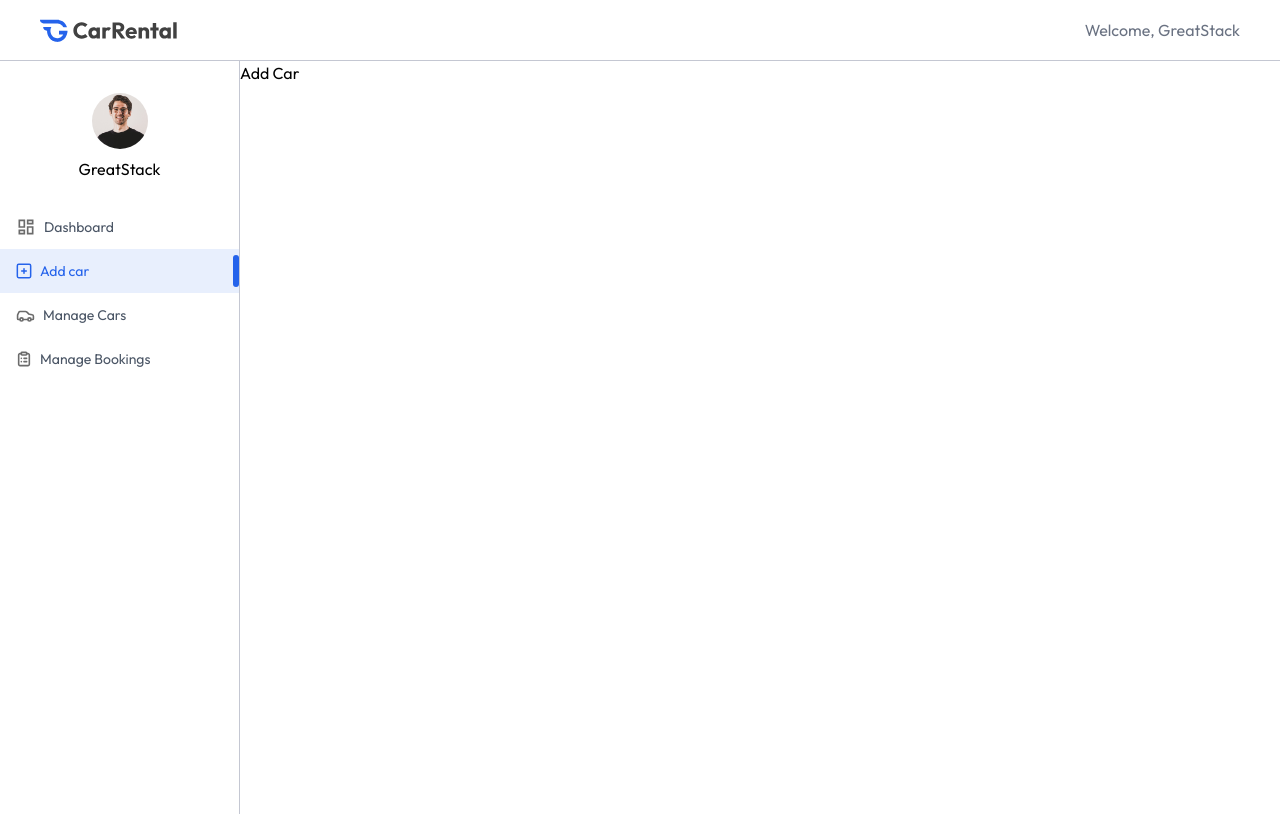
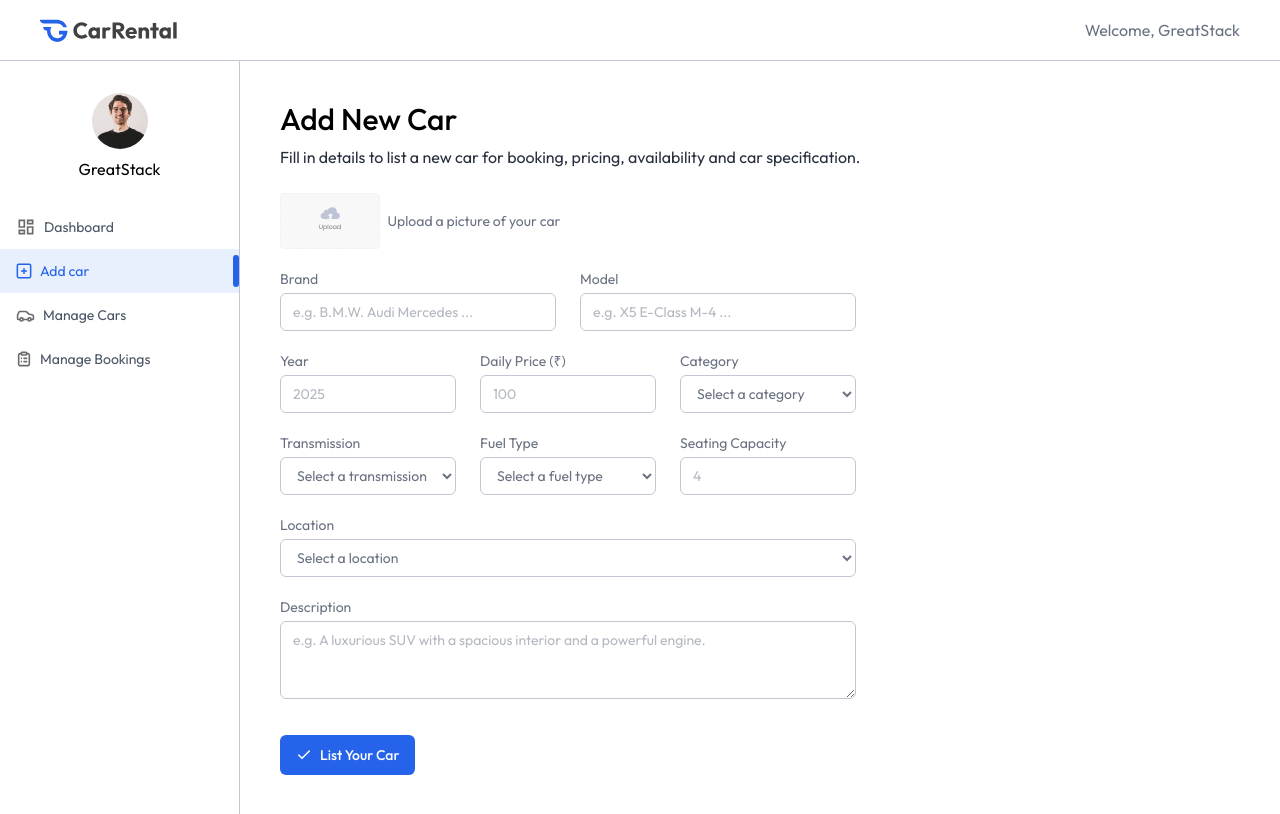
Before and after one commit to bharat-code99/car-rental, a React (Vite) app in the folder frontend/: page /owner/add-car in a window 1280 px wide. Shown: the top 814 px of the page. Built offline with nearby package versions, Linux system fonts and the light colour scheme.

Commit message:
Completed Add Car Page

```diff
--- a/frontend/src/pages/owner/AddCar.tsx
+++ b/frontend/src/pages/owner/AddCar.tsx
@@ -1,3 +1,197 @@
+import { useState, type FormEvent } from "react";
+import Title from "../../components/owner/Title";
+import { assets } from "../../assets/assets";
+
 export default function AddCar() {
-  return <h1>Add Car</h1>;
+  const [image, setImage] = useState<File>();
+  const [car, setCar] = useState({
+    brand: "",
+    model: "",
+    year: "",
+    pricePerDay: "",
+    category: "",
+    transmission: "",
+    fuel_type: "",
+    searing_capacity: "",
+    location: "",
+    description: "",
+  });
+
+  const onSubmitHandler = async (e: FormEvent<HTMLFormElement>) => {
+    e.preventDefault();
+  };
+
+  return (
+    <div className="px-4 py-10 md:px-10 flex-1">
+      <Title
+        title="Add New Car"
+        subtitle="Fill in details to list a new car for booking, pricing, availability and car specification."
+      />
+      <form
+        action=""
+        onSubmit={onSubmitHandler}
+        className="flex flex-col gap-5 text-gray-500 text-sm mt-6 max-w-xl"
+      >
+        {/* Car Image */}
+        <div className="flex items-center gap-2 w-full">
+          <label htmlFor="car-image">
+            <img
+              src={image ? URL.createObjectURL(image) : assets.upload_icon}
+              alt=""
+              className="h-14 rounded cursor-pointer"
+            />
+            <input
+              type="file"
+              id="car-image"
+              accept="image/*"
+              hidden
+              onChange={(e) => setImage(e.target.files?.[0])}
+            />
+          </label>
+          <p className="text-sm text-gray-500">Upload a picture of your car</p>
+        </div>
+
+        {/* Car Brand & Model */}
+        <div className="grid grid-cols-1 md:grid-cols-2 gap-6">
+          <div className="flex flex-col w-full">
+            <label htmlFor="">Brand</label>
+            <input
+              type="text"
+              placeholder="e.g. B.M.W. Audi Mercedes ..."
+              required
+              className="px-3 py-2 mt-1 border border-borderColor rounded-md outline-none transition-all duration-300 focus:shadow-xs focus:shadow-borderColor"
+              value={car.brand}
+              onChange={(e) => setCar({ ...car, brand: e.target.value })}
+            />
+          </div>
+          <div className="flex flex-col w-full">
+            <label htmlFor="">Model</label>
+            <input
+              type="text"
+              placeholder="e.g. X5 E-Class M-4 ..."
+              required
+              className="px-3 py-2 mt-1 border border-borderColor rounded-md outline-none transition-all duration-300 focus:shadow-xs focus:shadow-borderColor"
+              value={car.model}
+              onChange={(e) => setCar({ ...car, model: e.target.value })}
+            />
+          </div>
+        </div>
+
+        {/* Car Year, Price, Category */}
+        <div className="grid grid-cols-1 sm:grid-cols-2 md:grid-cols-3 gap-6">
+          <div className="flex flex-col w-full">
+            <label>Year</label>
+            <input
+              type="text"
+              placeholder="2025"
+              required
+              className="px-3 py-2 mt-1 border border-borderColor rounded-md outline-none transition-all duration-300 focus:shadow-xs focus:shadow-borderColor"
+              value={car.year}
+              onChange={(e) => setCar({ ...car, year: e.target.value })}
+            />
+          </div>
+          <div className="flex flex-col w-full">
+            <label>Daily Price (₹)</label>
+            <input
+              type="text"
+              placeholder="100"
+              required
+              className="px-3 py-2 mt-1 border border-borderColor rounded-md outline-none transition-all duration-300 focus:shadow-xs focus:shadow-borderColor"
+              value={car.pricePerDay}
+              onChange={(e) => setCar({ ...car, pricePerDay: e.target.value })}
+            />
+          </div>
+          <div className="flex flex-col w-full">
+            <label>Category</label>
+            <select
+              className="px-3 py-2 mt-1 border border-borderColor rounded-md outline-none transition-all duration-300 focus:shadow-xs focus:shadow-borderColor"
+              value={car.category}
+              onChange={(e) => setCar({ ...car, category: e.target.value })}
+            >
+              <option value="">Select a category</option>
+              <option value="suv">SUV</option>
+              <option value="sedan">Sedan</option>
+              <option value="van">Van</option>
+            </select>
+          </div>
+        </div>
+
+        {/* Car Transmission, Fuel Type, Seating Capacity */}
+        <div className="grid grid-cols-1 sm:grid-cols-2 md:grid-cols-3 gap-6">
+          <div className="flex flex-col w-full">
+            <label>Transmission</label>
+            <select
+              className="px-3 py-2 mt-1 border border-borderColor rounded-md outline-none transition-all duration-300 focus:shadow-xs focus:shadow-borderColor"
+              value={car.transmission}
+              onChange={(e) => setCar({ ...car, transmission: e.target.value })}
+            >
+              <option value="">Select a transmission</option>
+              <option value="automatic">Automatic</option>
+              <option value="manual">Manual</option>
+              <option value="semi-automatic">Semi-Automatic</option>
+            </select>
+          </div>
+          <div className="flex flex-col w-full">
+            <label>Fuel Type</label>
+            <select
+              className="px-3 py-2 mt-1 border border-borderColor rounded-md outline-none transition-all duration-300 focus:shadow-xs focus:shadow-borderColor"
+              value={car.fuel_type}
+              onChange={(e) => setCar({ ...car, fuel_type: e.target.value })}
+            >
+              <option value="">Select a fuel type</option>
+              <option value="diesel">Diesel</option>
+              <option value="petrol">Petrol</option>
+              <option value="electric">Electric</option>
+              <option value="hybrid">Hybrid</option>
+            </select>
+          </div>
+          <div className="flex flex-col w-full">
+            <label>Seating Capacity</label>
+            <input
+              type="text"
+              placeholder="4"
+              required
+              className="px-3 py-2 mt-1 border border-borderColor rounded-md outline-none transition-all duration-300 focus:shadow-xs focus:shadow-borderColor"
+              value={car.searing_capacity}
+              onChange={(e) => setCar({ ...car, searing_capacity: e.target.value })}
+            />
+          </div>
+        </div>
+
+        {/* Car Location */}
+        <div className="flex flex-col w-full">
+          <label>Location</label>
+          <select
+            className="px-3 py-2 mt-1 border border-borderColor rounded-md outline-none transition-all duration-300 focus:shadow-xs focus:shadow-borderColor"
+            value={car.location}
+            onChange={(e) => setCar({ ...car, location: e.target.value })}
+          >
+            <option value="">Select a location</option>
+            <option value="new york">New York</option>
+            <option value="los angeles">Los Angeles</option>
+            <option value="houston">Houston</option>
+            <option value="chicago">Chicago</option>
+          </select>
+        </div>
+
+        {/* Car Description */}
+        <div className="flex flex-col w-full">
+          <label>Description</label>
+          <textarea
+            rows={3}
+            placeholder="e.g. A luxurious SUV with a spacious interior and a powerful engine."
+            required
+            className="px-3 py-2 mt-1 border border-borderColor rounded-md outline-none transition-all duration-300 focus:shadow-xs focus:shadow-borderColor"
+            value={car.searing_capacity}
+            onChange={(e) => setCar({ ...car, searing_capacity: e.target.value })}
+          ></textarea>
+        </div>
+
+        <button className="flex items-center gap-2 px-4 py-2.5 mt-4 bg-primary text-white rounded-md font-medium w-max cursor-pointer">
+          <img src={assets.tick_icon} />
+          List Your Car
+        </button>
+      </form>
+    </div>
+  );
 }
```
